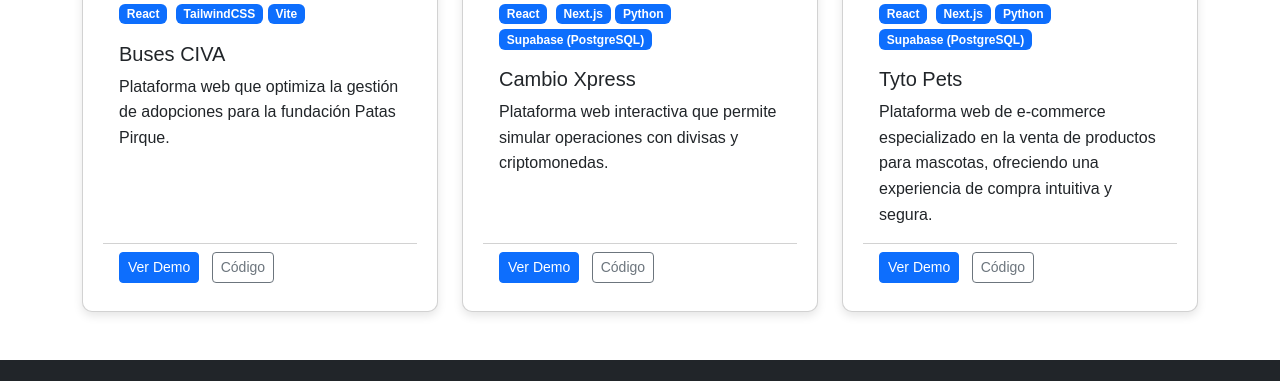
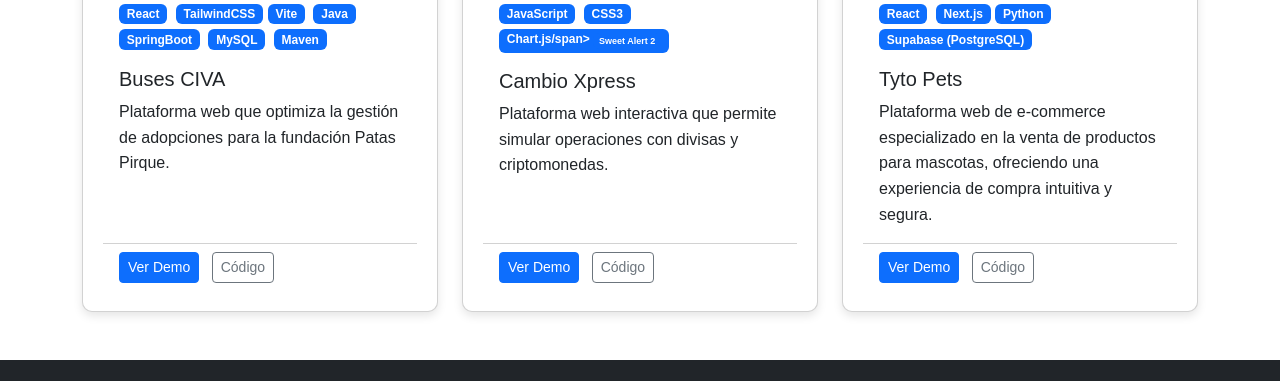
Before and after one commit to LuiangDev/EntregaDesarrolloWeb, a website: page projects.html in a window 1280 px wide. Shown: the part 1957-2338 px from the top of the page. Drawn offline with nearby package versions, Linux system fonts and the light colour scheme.

Commit message:
Technologys of project 8

```diff
--- a/projects.html
+++ b/projects.html
@@ -362,6 +362,10 @@
                     <span class="badge bg-primary me-1">React</span>
                     <span class="badge bg-primary">TailwindCSS</span>
                     <span class="badge bg-primary me-1">Vite</span>
+                    <span class="badge bg-primary me-1">Java</span>
+                    <span class="badge bg-primary me-1">SpringBoot</span>
+                    <span class="badge bg-primary me-1">MySQL</span>
+                    <span class="badge bg-primary me-1">Maven</span>
                   </div>
                   <h3 class="h5">Buses CIVA</h3>
                   <p class="card-text">
@@ -393,10 +397,10 @@
                 />
                 <div class="card-body">
                   <div class="badges mb-3">
-                    <span class="badge bg-primary me-1">React</span>
-                    <span class="badge bg-primary">Next.js</span>
-                    <span class="badge bg-primary me-1">Python</span>
-                    <span class="badge bg-primary">Supabase (PostgreSQL)</span>
+                    <span class="badge bg-primary me-1">JavaScript</span>
+                    <span class="badge bg-primary">CSS3</span>
+                    <span class="badge bg-primary me-1">Chart.js/span>
+                    <span class="badge bg-primary">Sweet Alert 2</span>
                   </div>
                   <h3 class="h5">Cambio Xpress</h3>
                   <p class="card-text">
```
